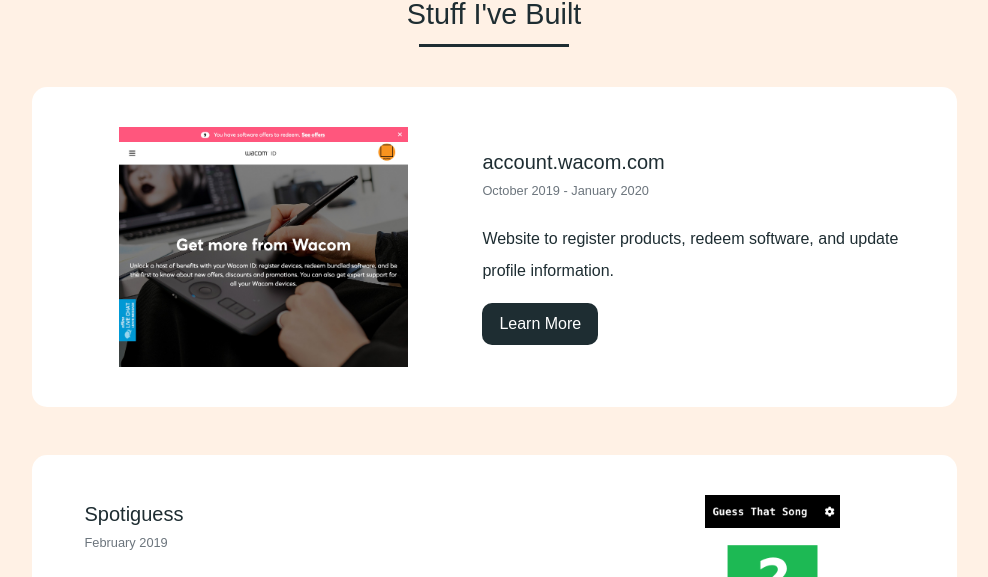
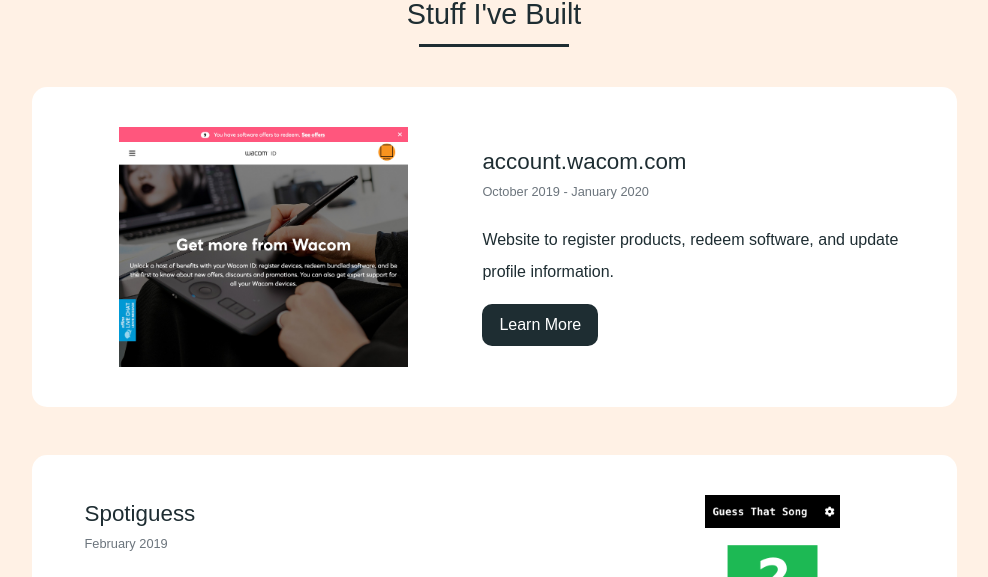
Before and after one commit to Brallen/brallen.github.io, a Gatsby site: page / in a window 1280 px wide. Shown: the part 1070-1647 px from the top of the page, without its empty margins (146-1134 px from the left). Built offline with nearby package versions, Linux system fonts and the light colour scheme; Gatsby itself is replaced by a stand-in of ours.

Commit message:
Making modal headline larger

```diff
--- a/src/styles/main.css
+++ b/src/styles/main.css
@@ -40,6 +40,12 @@
   height: 3px;
   width: 150px;
   margin: 10px auto 0;
+}
+
+h5 {
+  font-family: ff-basic-gothic-pro, sans-serif;
+  font-weight: 400;
+  font-size: 1.4rem;
 }
 
 p {
```
